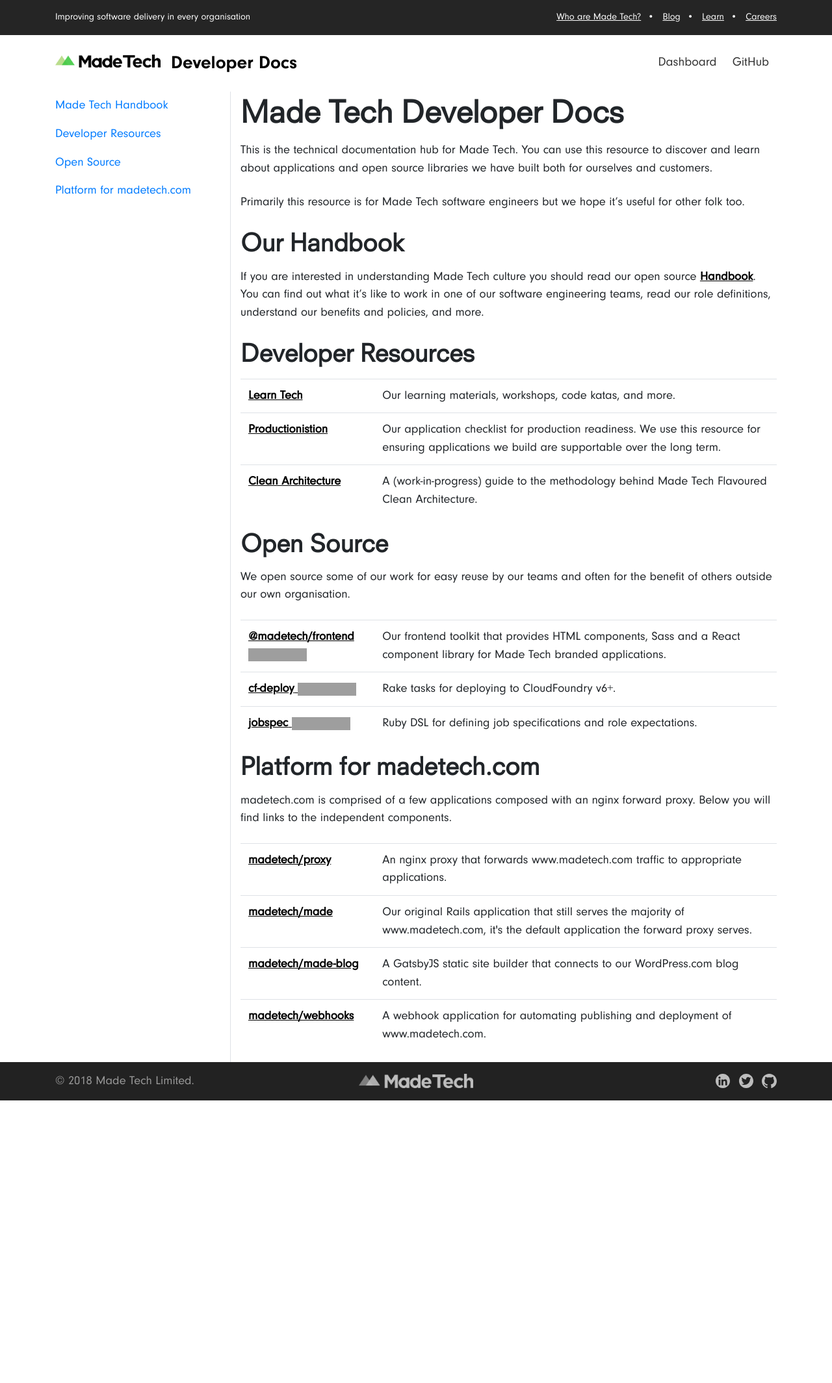
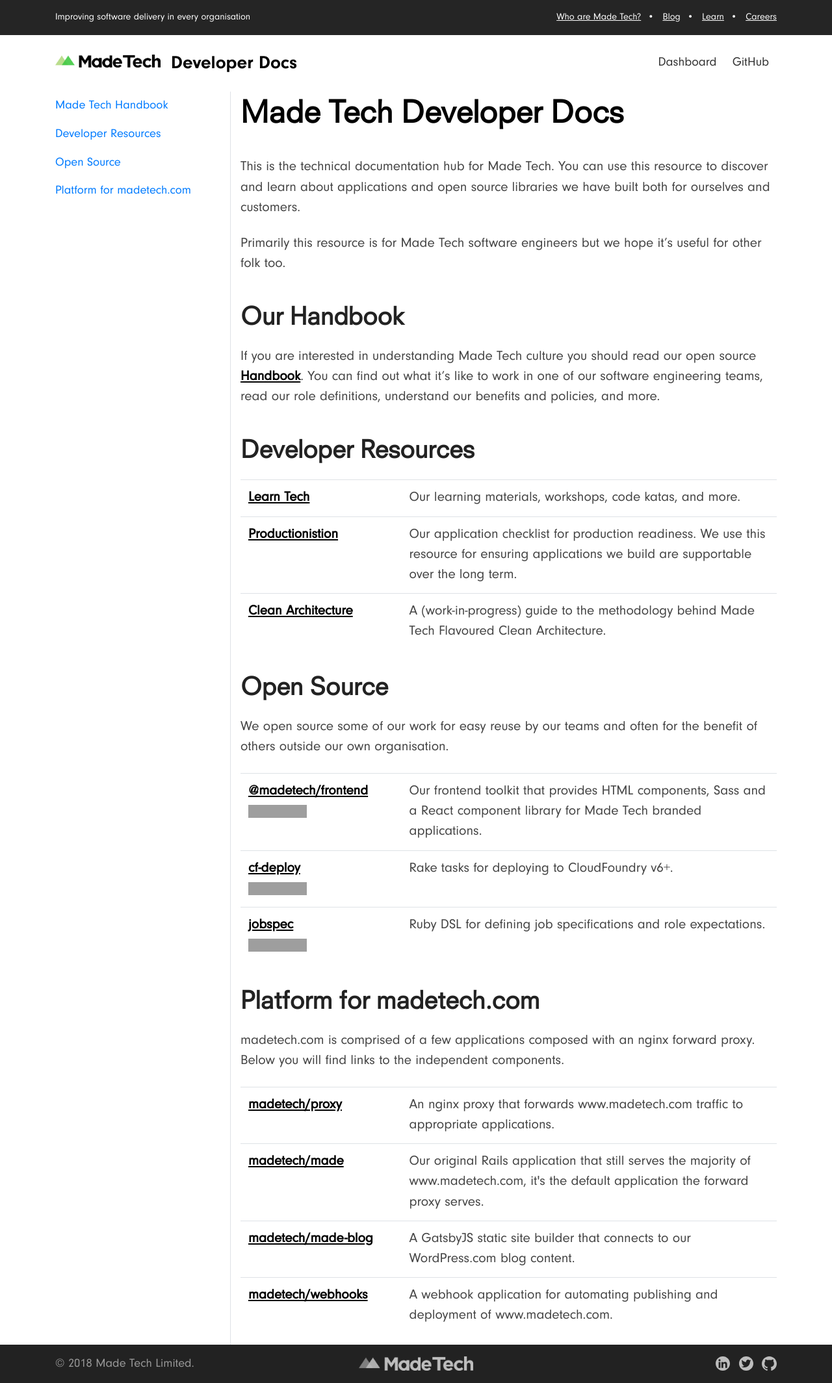
Before and after one commit to madetech/docs, a Jekyll site: the page built from index.md, in a window 1280 px wide. Shown: the whole page at 65% size. Built offline with Jekyll 4.4.1, drawn with Linux system fonts in a browser that asks for light colours; our own code applies the rules of GitHub Pages for plain Markdown files; before the commit the page ends 1694 px from its top, so only the background shows below that; grey boxes are pictures that could not be loaded.

```diff
--- a/index.md
+++ b/index.md
@@ -11,7 +11,7 @@ If you are interested in understanding Made Tech culture you should read our ope
 ## Developer Resources
 
 <table class="table">
-  <col width='25%'>
+  <col width='30%'>
 
   <tr>
     <td>
@@ -55,13 +55,13 @@ If you are interested in understanding Made Tech culture you should read our ope
 We open source some of our work for easy reuse by our teams and often for the benefit of others outside our own organisation.
 
 <table class="table">
-  <col width='25%'>
+  <col width='30%'>
 
   <tr>
     <td>
-      <a href="https://frontend.madetech.com">
-        <strong>@madetech/frontend</strong>
-      </a>
+      <a href="https://frontend.madetech.com"><strong>@madetech/frontend</strong></a>
+
+      <br />
 
       <a href="https://badge.fury.io/js/%40madetech%2Ffrontend">
         <img src="https://badge.fury.io/js/%40madetech%2Ffrontend.svg" alt="npm version" />
@@ -75,9 +75,9 @@ We open source some of our work for easy reuse by our teams and often for the be
 
   <tr>
     <td>
-      <a href="https://github.com/madetech/cf-deploy">
-        <strong>cf-deploy</strong>
-      </a>
+      <a href="https://github.com/madetech/cf-deploy"><strong>cf-deploy</strong></a>
+
+      <br />
 
       <a href="https://badge.fury.io/rb/cf-deploy">
         <img src="https://badge.fury.io/rb/cf-deploy.svg" alt="Gem version" />
@@ -91,9 +91,9 @@ We open source some of our work for easy reuse by our teams and often for the be
 
   <tr>
     <td>
-      <a href="https://github.com/madetech/jobspec">
-        <strong>jobspec</strong>
-      </a>
+      <a href="https://github.com/madetech/jobspec"><strong>jobspec</strong></a>
+
+      <br />
 
       <a href="https://badge.fury.io/rb/job_spec">
         <img src="https://badge.fury.io/rb/job_spec.svg" alt="Gem version" />
@@ -111,7 +111,7 @@ We open source some of our work for easy reuse by our teams and often for the be
 madetech.com is comprised of a few applications composed with an nginx forward proxy. Below you will find links to the independent components.
 
 <table class="table">
-  <col width='25%'>
+  <col width='30%'>
 
   <tr>
     <td>
```
Also changed, not shown: assets/css/madetech-frontend.css, assets/css/madetech-frontend.min.css, 2 other files.
